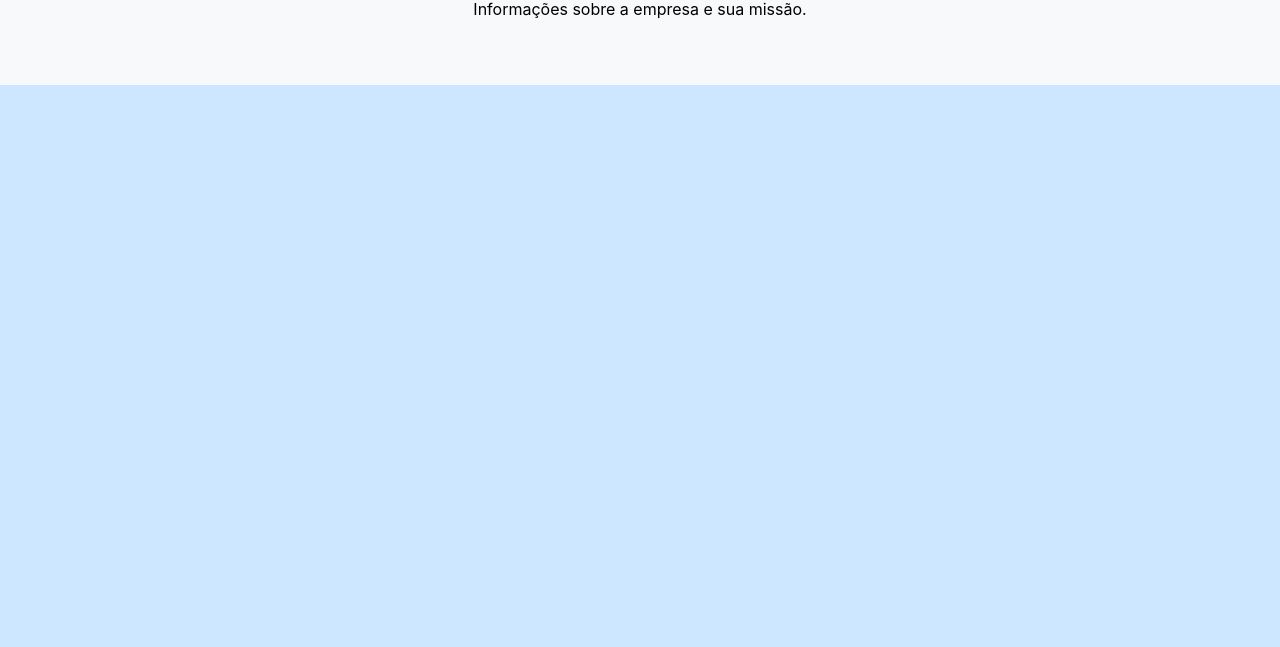
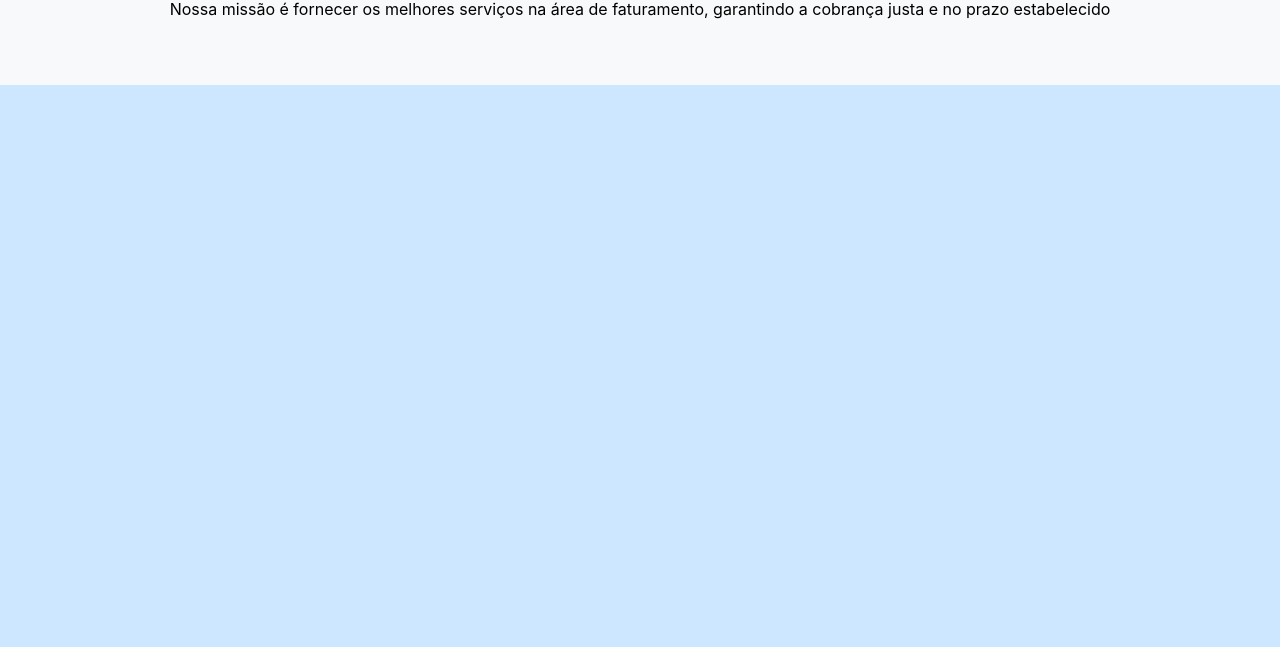
Before and after one commit to z12pikachu/faturamento_medico, a plain HTML site: page sobre.html in a window 1280 px wide. Shown: the part 153-800 px from the top of the page. Drawn offline with nearby package versions, Linux system fonts and the light colour scheme.

Commit message:
Add files via upload

```diff
--- a/sobre.html
+++ b/sobre.html
@@ -33,7 +33,7 @@
         <section id="about" class="py-5 bg-light">
             <div class="container">
                 <h2 class="text-center">Sobre Nós</h2>
-                <p class="text-center">Informações sobre a empresa e sua missão.</p>
+                <p class="text-center">Nossa missão é fornecer os melhores serviços na área de faturamento, garantindo a cobrança justa e no prazo estabelecido</p>
             </div>
         </section>
     </div>
```
